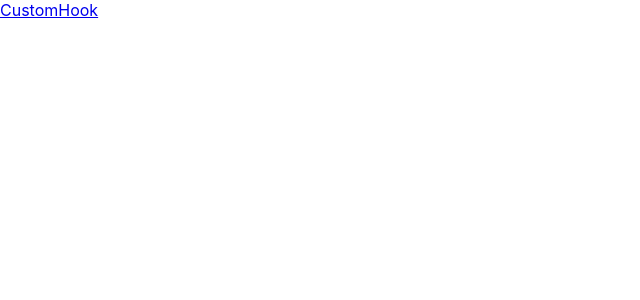
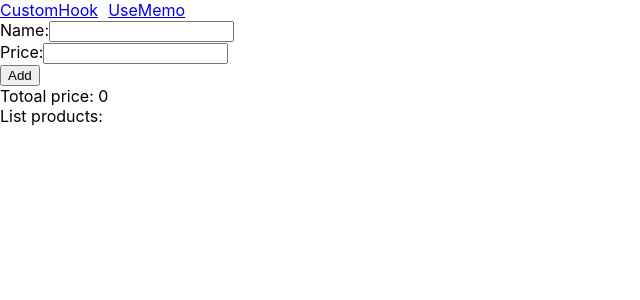
Before and after one commit to vanminhquangtri/reactjs-learn, a React (Create React App) app: page /use-memo in a window 1280 px wide. Before the commit this address had no page. Shown: the top 300 px of the page, without its empty margins (0-640 px from the left). Built offline with nearby package versions, Linux system fonts and the light colour scheme.

Commit message:
use memo

```diff
--- a/src/App.js
+++ b/src/App.js
@@ -1,12 +1,16 @@
 import { NavLink } from 'react-router-dom';
 import AppRouter, { routes } from 'router';
+
+const styles = {
+  marginRight: '10px',
+};
 
 function App() {
   return (
     <div className="App">
       {routes.map((route, index) => {
         return (
-          <NavLink to={route.path} key={index}>
+          <NavLink to={route.path} key={index} style={styles}>
             {route.title}
           </NavLink>
         );
--- a/src/router/index.jsx
+++ b/src/router/index.jsx
@@ -1,12 +1,18 @@
 import React from 'react';
 import { Routes, Route } from 'react-router-dom';
 import CustomHook from 'views/custom-hook';
+import TestUseMemo from 'views/use-memo';
 
 export const routes = [
   {
     path: '/custom-hook',
     title: 'CustomHook',
     element: <CustomHook />,
+  },
+  {
+    path: '/use-memo',
+    title: 'UseMemo',
+    element: <TestUseMemo />,
   },
 ];
 
--- /dev/null
+++ b/src/views/use-memo/index.jsx
@@ -0,0 +1,62 @@
+import React, { useMemo, useState } from 'react';
+
+const TestUseMemo = () => {
+  const [name, setName] = useState('');
+  const [price, setPrice] = useState('');
+  const [products, setProducts] = useState([]);
+
+  const addProduct = (ev) => {
+    ev.preventDefault();
+    setProducts((prev) => {
+      return [...prev, { name, price: parseInt(price) }];
+    });
+  };
+
+  const totalPrice = useMemo(() => {
+    const result = products.reduce((prev, next) => {
+      return prev + next.price;
+    }, 0);
+    return result;
+  }, [products]);
+
+  return (
+    <div>
+      <form onSubmit={addProduct}>
+        <div>
+          Name:
+          <input
+            type="text"
+            value={name}
+            required
+            onChange={(e) => setName(e.target.value)}
+          />
+        </div>
+        <div>
+          Price:
+          <input
+            type="number"
+            value={price}
+            required
+            onChange={(e) => setPrice(e.target.value)}
+          />
+        </div>
+        <div>
+          <button type="submit">Add</button>
+        </div>
+      </form>
+      <div>Totoal price: {totalPrice}</div>
+      <div>
+        List products:
+        {products.map((p, index) => {
+          return (
+            <div key={index}>
+              {index + 1} - {p.name} - {p.price}
+            </div>
+          );
+        })}
+      </div>
+    </div>
+  );
+};
+
+export default TestUseMemo;
```
